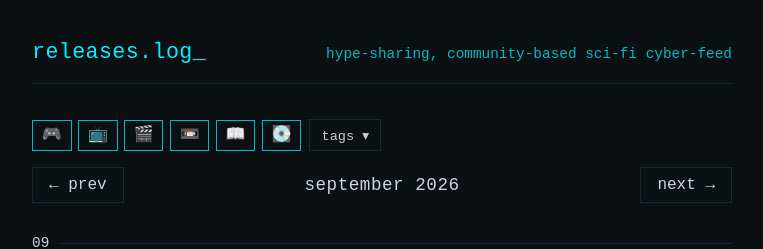
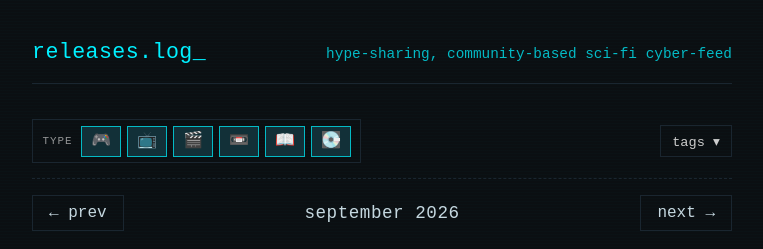
Before and after one commit to bbmane/event-horizon, a plain HTML site: page index.html in a window 1280 px wide. Shown: the top 249 px of the page, without its empty margins (258-1021 px from the left). Drawn offline with Linux system fonts and the light colour scheme.

Commit message:
Update index.html

```diff
--- a/index.html
+++ b/index.html
@@ -240,8 +240,26 @@
     display: flex;
     align-items: center;
     flex-wrap: wrap;
-    gap: 0.5rem;
+    gap: 0.6rem 1rem;
     margin-bottom: 1rem;
+    padding-bottom: 0.9rem;
+    border-bottom: 1px dashed var(--border);
+  }
+
+  .filter-group {
+    display: flex;
+    align-items: center;
+    gap: 0.55rem;
+    padding: 0.35rem 0.6rem;
+    border: 1px solid var(--border);
+  }
+
+  .filter-label {
+    font-size: 0.68rem;
+    text-transform: uppercase;
+    letter-spacing: 0.09em;
+    color: var(--text-dim);
+    opacity: 0.7;
   }
 
   .type-filters {
@@ -251,24 +269,39 @@
 
   .filter-btn {
     background: none;
-    border: 1px solid var(--border);
+    border: 1px solid transparent;
     color: var(--text-dim);
     font-family: inherit;
     font-size: 1rem;
     line-height: 1;
     padding: 0.4rem 0.55rem;
     cursor: pointer;
-    opacity: 0.4;
-    transition: opacity 0.15s ease, border-color 0.15s ease;
+    opacity: 0.45;
+    transition: opacity 0.15s ease, border-color 0.15s ease, background 0.15s ease;
   }
 
   .filter-btn.active {
     opacity: 1;
+    background: var(--accent-faint);
     border-color: var(--accent-dim);
   }
 
-  .filter-btn:hover { border-color: var(--accent-dim); }
+  .filter-btn:hover { border-color: var(--accent-dim); opacity: 0.8; }
+  .filter-btn.active:hover { opacity: 1; }
   .filter-btn:focus-visible { outline: 1px solid var(--accent); outline-offset: 2px; }
+
+  .filter-count {
+    font-size: 0.78rem;
+    color: var(--text-dim);
+    opacity: 0.8;
+  }
+
+  .filter-actions {
+    display: flex;
+    align-items: center;
+    gap: 0.5rem;
+    margin-left: auto;
+  }
 
   .tag-toggle,
   .clear-filters {
@@ -286,7 +319,7 @@
   .clear-filters:hover { border-color: var(--accent-dim); color: var(--accent); }
   .tag-toggle.has-selection { border-color: var(--accent-dim); color: var(--accent); }
 
-  .clear-filters { color: var(--accent-dim); margin-left: auto; }
+  .clear-filters { color: var(--accent-dim); }
 
   .tag-panel {
     display: flex;
@@ -369,9 +402,15 @@
   </div>
 
   <div class="filters">
-    <div class="type-filters" id="typeFilters"></div>
-    <button class="tag-toggle" id="tagToggle" aria-expanded="false">tags ▾</button>
-    <button class="clear-filters" id="clearFilters" hidden>clear ×</button>
+    <div class="filter-group">
+      <span class="filter-label">type</span>
+      <div class="type-filters" id="typeFilters"></div>
+    </div>
+    <span class="filter-count" id="filterCount"></span>
+    <div class="filter-actions">
+      <button class="tag-toggle" id="tagToggle" aria-expanded="false">tags ▾</button>
+      <button class="clear-filters" id="clearFilters" hidden>clear ×</button>
+    </div>
   </div>
 
   <div class="tag-panel" id="tagPanel" hidden></div>
@@ -625,6 +664,7 @@
   const tagPanelEl = document.getElementById('tagPanel');
   const tagToggleEl = document.getElementById('tagToggle');
   const clearFiltersEl = document.getElementById('clearFilters');
+  const filterCountEl = document.getElementById('filterCount');
 
   for (const [type, icon] of Object.entries(ICONS)) {
     const btn = document.createElement('button');
@@ -724,7 +764,14 @@
   }
 
   function renderFiltered() {
-    render(applyFilters(currentEvents));
+    const filtered = applyFilters(currentEvents);
+    updateFilterCount(filtered.length, currentEvents.length);
+    render(filtered);
+  }
+
+  function updateFilterCount(shown, total) {
+    const isFiltering = shown !== total;
+    filterCountEl.textContent = isFiltering ? `${shown}/${total}` : '';
   }
 
   async function refresh() {
```
